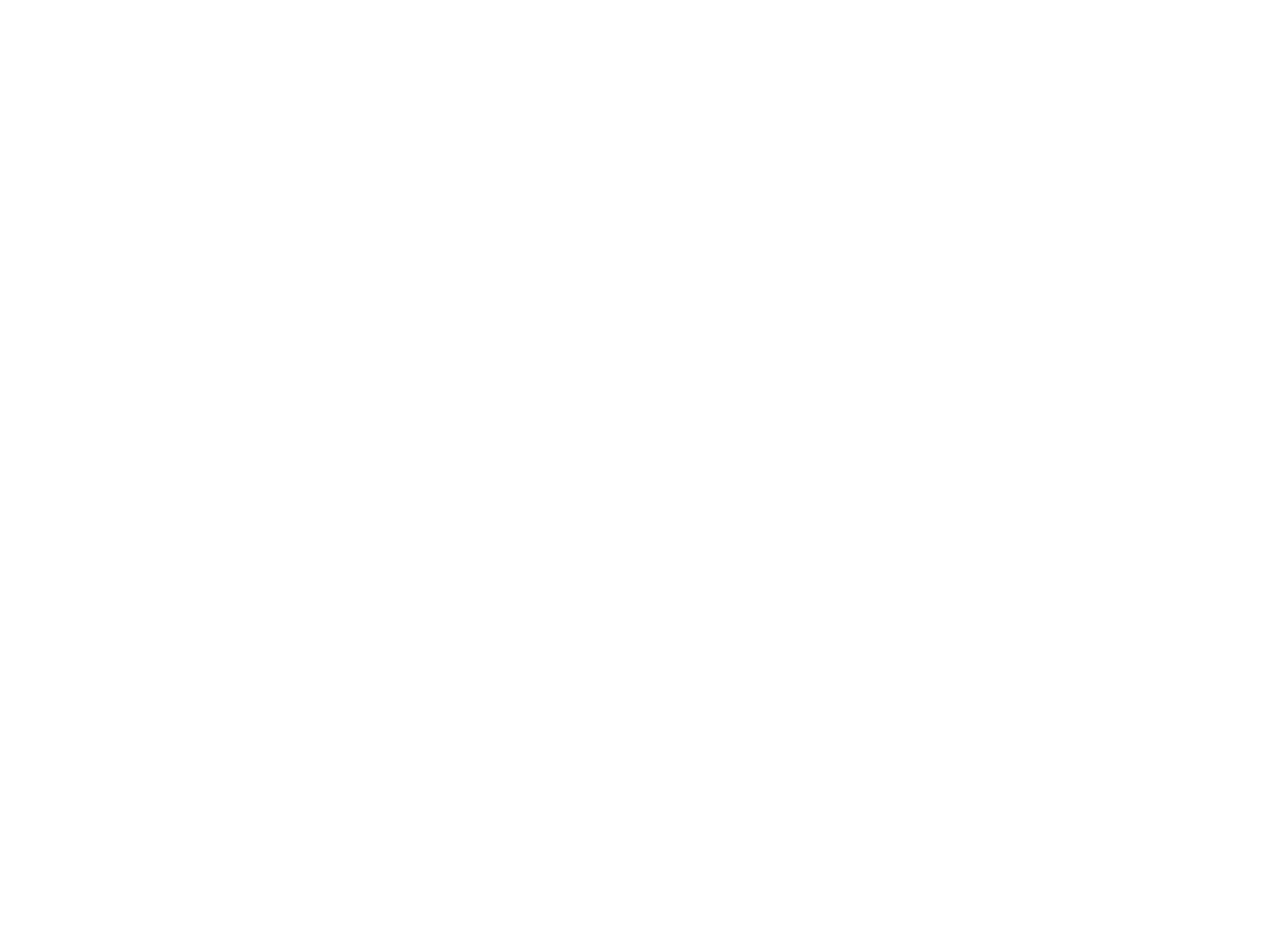
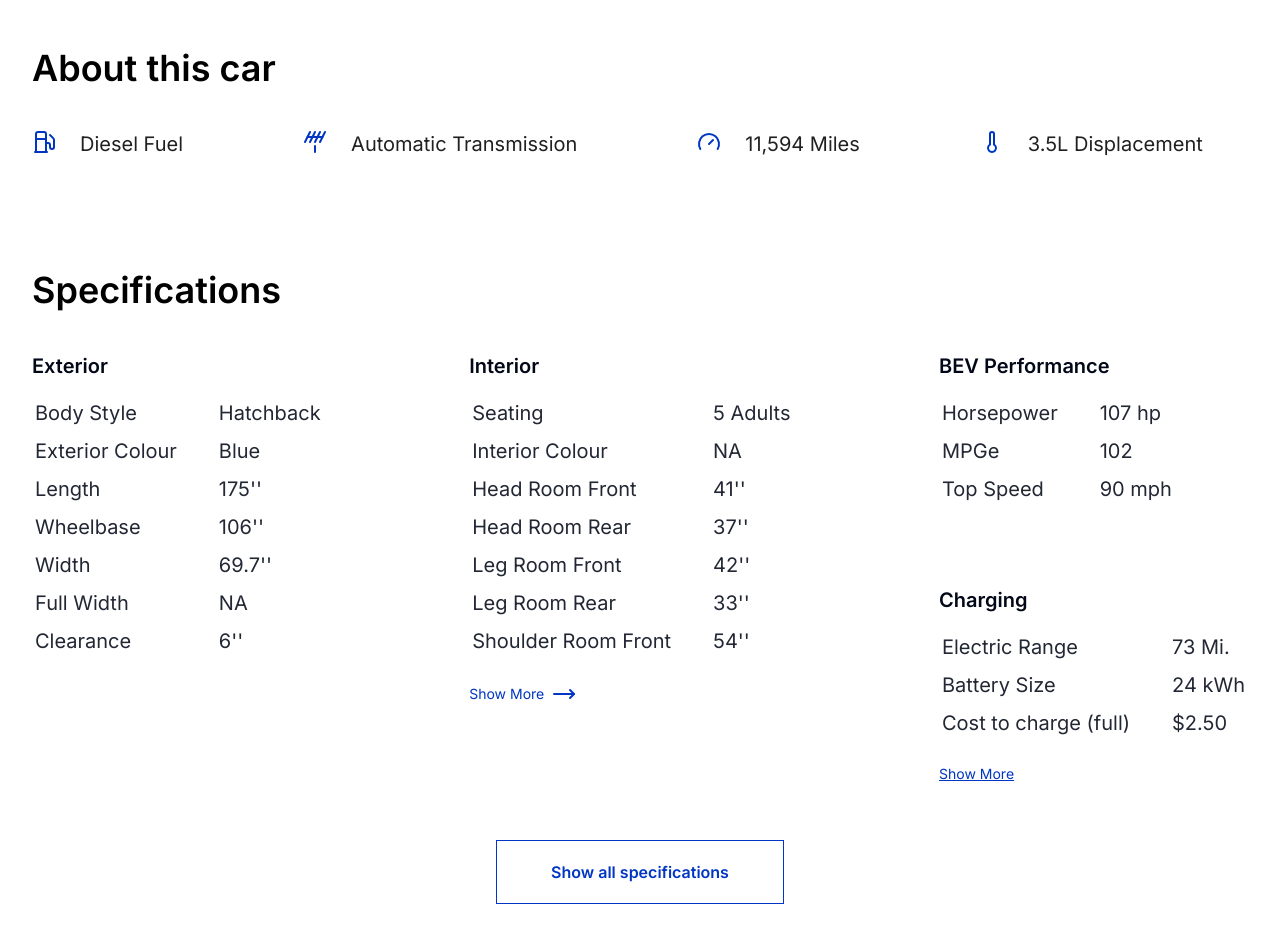
Before and after one commit to adityatyagi/tailwind-projects, a Next.js app in the folder figma-practice-01/: page / in a window 1280 px wide. Shown: the part 1260-2202 px from the top of the page. Before the commit the page ends 1258 px from the top, so only its background shows below. Built offline with nearby package versions, Linux system fonts and the light colour scheme.

Commit message:
[feat] about this car and specifications

```diff
--- a/figma-practice-01/app/page.tsx
+++ b/figma-practice-01/app/page.tsx
@@ -15,7 +15,17 @@
   SelectTrigger,
   SelectValue,
 } from "@/components/ui/select";
-import { Minus, MoveLeft, MoveRight, Star } from "lucide-react";
+import {
+  Antenna,
+  Fuel,
+  FuelIcon,
+  Gauge,
+  Minus,
+  MoveLeft,
+  MoveRight,
+  Star,
+  Thermometer,
+} from "lucide-react";
 
 import {
   Accordion,
@@ -124,7 +134,7 @@
       </header>
 
       {/* Main */}
-      <main className="container mb-20 mt-16 grid grid-cols-3 bg-[#FBFCFE]">
+      <main className="container mt-16 grid grid-cols-3 bg-[#FBFCFE]">
         {/* Car Carousel */}
         <section className="col-span-2 max-w-[942px] ">
           {/* Carousel */}
@@ -213,7 +223,7 @@
         </section>
 
         {/* Car Details */}
-        <section className="pl-11">
+        <section className="mb-[74px] pl-11">
           {/* Pill */}
           <div className="mb-2">
             <span className="rounded-[64px] bg-[#DDFFF7] px-3 py-2 font-bold text-[#0036C3]">
@@ -311,6 +321,180 @@
           </Accordion>
         </section>
       </main>
+
+      {/* Abut this car */}
+      <section className="container mb-14 py-14">
+        <h4 className="mb-[42px] text-4xl font-semibold text-black">
+          About this car
+        </h4>
+
+        <ul className="flex gap-[120px]">
+          <li className="flex gap-6">
+            <FuelIcon className="text-[#0036C3]" />
+            <span className="text-xl text-black opacity-[87%]">
+              Diesel Fuel
+            </span>
+          </li>
+          <li className="flex gap-6">
+            <Antenna className="text-[#0036C3]" />
+            <span className="text-xl text-black opacity-[87%]">
+              Automatic Transmission
+            </span>
+          </li>
+          <li className="flex gap-6">
+            <Gauge className="text-[#0036C3]" />
+            <span className="text-xl text-black opacity-[87%]">
+              11,594 Miles
+            </span>
+          </li>
+          <li className="flex gap-6">
+            <Thermometer className="text-[#0036C3]" />
+            <span className="text-xl text-black opacity-[87%]">
+              3.5L Displacement
+            </span>
+          </li>
+        </ul>
+      </section>
+
+      <section className="container mb-[70px]">
+        <h4 className="mb-[42px] text-4xl font-semibold text-black">
+          Specifications
+        </h4>
+
+        <div className="flex justify-between">
+          {/* Exterior */}
+          <div>
+            <h6 className="mb-4 text-xl font-semibold">Exterior</h6>
+            <table className="border-separate">
+              <tbody className="-mx-10 -my-2 block border-spacing-x-10 border-spacing-y-2">
+                <tr>
+                  <td className="text-xl opacity-[87%]">Body Style</td>
+                  <td className="text-xl opacity-[87%]">Hatchback</td>
+                </tr>
+                <tr>
+                  <td className="text-xl opacity-[87%]">Exterior Colour</td>
+                  <td className="text-xl opacity-[87%]">Blue</td>
+                </tr>
+                <tr>
+                  <td className="text-xl opacity-[87%]">Length</td>
+                  <td className="text-xl opacity-[87%]">175''</td>
+                </tr>
+                <tr>
+                  <td className="text-xl opacity-[87%]">Wheelbase</td>
+                  <td className="text-xl opacity-[87%]">106''</td>
+                </tr>
+                <tr>
+                  <td className="text-xl opacity-[87%]">Width</td>
+                  <td className="text-xl opacity-[87%]">69.7''</td>
+                </tr>
+                <tr>
+                  <td className="text-xl opacity-[87%]">Full Width</td>
+                  <td className="text-xl opacity-[87%]">NA</td>
+                </tr>
+                <tr>
+                  <td className="text-xl opacity-[87%]">Clearance</td>
+                  <td className="text-xl opacity-[87%]">6''</td>
+                </tr>
+              </tbody>
+            </table>
+          </div>
+
+          {/* Interior */}
+          <div>
+            <h6 className="mb-4 text-xl font-semibold">Interior</h6>
+            <table className="mb-6 border-separate">
+              <tbody className="-mx-10 -my-2 block border-spacing-x-10 border-spacing-y-2">
+                <tr>
+                  <td className="text-xl opacity-[87%]">Seating</td>
+                  <td className="text-xl opacity-[87%]">5 Adults</td>
+                </tr>
+                <tr>
+                  <td className="text-xl opacity-[87%]">Interior Colour</td>
+                  <td className="text-xl opacity-[87%]">NA</td>
+                </tr>
+                <tr>
+                  <td className="text-xl opacity-[87%]">Head Room Front</td>
+                  <td className="text-xl opacity-[87%]">41''</td>
+                </tr>
+                <tr>
+                  <td className="text-xl opacity-[87%]">Head Room Rear</td>
+                  <td className="text-xl opacity-[87%]">37''</td>
+                </tr>
+                <tr>
+                  <td className="text-xl opacity-[87%]">Leg Room Front</td>
+                  <td className="text-xl opacity-[87%]">42''</td>
+                </tr>
+                <tr>
+                  <td className="text-xl opacity-[87%]">Leg Room Rear</td>
+                  <td className="text-xl opacity-[87%]">33''</td>
+                </tr>
+                <tr>
+                  <td className="text-xl opacity-[87%]">Shoulder Room Front</td>
+                  <td className="text-xl opacity-[87%]">54''</td>
+                </tr>
+              </tbody>
+            </table>
+
+            <Link href="#" className="flex items-center text-sm text-[#0036C3]">
+              Show More <MoveRight className="ml-2 text-sm" />
+            </Link>
+          </div>
+
+          {/* Performance and Charging */}
+          <div className="flex flex-col">
+            <div className="mb-14">
+              <h6 className="mb-4 text-xl font-semibold">BEV Performance</h6>
+              <table className="mb-6 border-separate">
+                <tbody className="-mx-10 -my-2 block border-spacing-x-10 border-spacing-y-2">
+                  <tr>
+                    <td className="text-xl opacity-[87%]">Horsepower</td>
+                    <td className="text-xl opacity-[87%]">107 hp</td>
+                  </tr>
+                  <tr>
+                    <td className="text-xl opacity-[87%]">MPGe</td>
+                    <td className="text-xl opacity-[87%]">102</td>
+                  </tr>
+                  <tr>
+                    <td className="text-xl opacity-[87%]">Top Speed</td>
+                    <td className="text-xl opacity-[87%]">90 mph</td>
+                  </tr>
+                </tbody>
+              </table>
+            </div>
+
+            <div className="mb-14">
+              <h6 className="mb-4 text-xl font-semibold">Charging</h6>
+              <table className="mb-6 border-separate">
+                <tbody className="-mx-10 -my-2 block border-spacing-x-10 border-spacing-y-2">
+                  <tr>
+                    <td className="text-xl opacity-[87%]">Electric Range</td>
+                    <td className="text-xl opacity-[87%]">73 Mi.</td>
+                  </tr>
+                  <tr>
+                    <td className="text-xl opacity-[87%]">Battery Size</td>
+                    <td className="text-xl opacity-[87%]">24 kWh</td>
+                  </tr>
+                  <tr>
+                    <td className="text-xl opacity-[87%]">
+                      Cost to charge (full)
+                    </td>
+                    <td className="text-xl opacity-[87%]">$2.50</td>
+                  </tr>
+                </tbody>
+              </table>
+              <Link href="#" className="flex text-sm text-[#0036C3] underline">
+                Show More
+              </Link>
+            </div>
+          </div>
+        </div>
+
+        <div className="text-center">
+          <button className="h-16 w-72 border-[1px] border-[#0036C3] text-center font-semibold text-[#0036C3]">
+            Show all specifications
+          </button>
+        </div>
+      </section>
     </>
   );
 }
```
Also changed, not shown: figma-practice-01/public/images/automatic-transmission.svg (added), figma-practice-01/public/images/displacement.svg (added).
